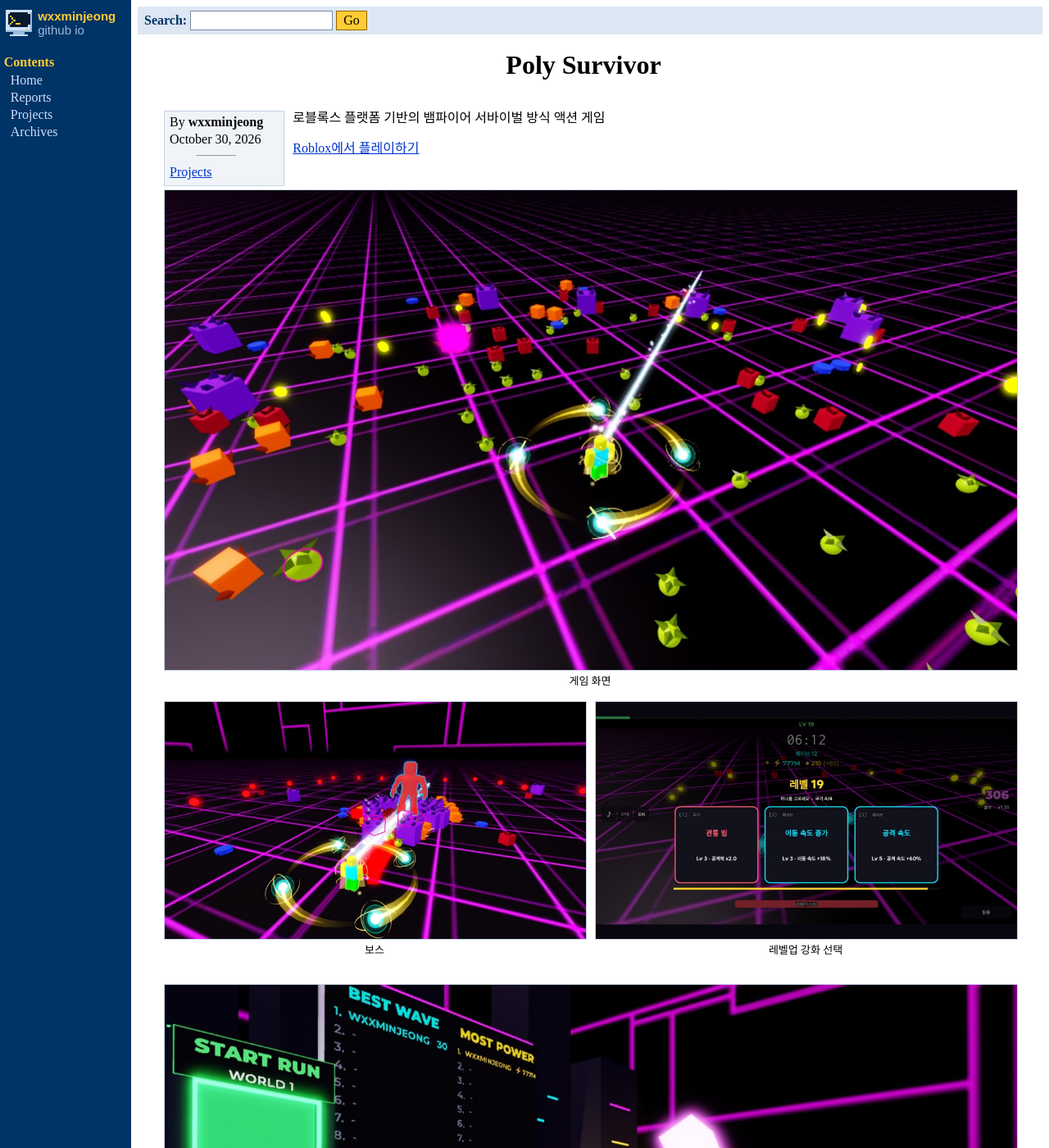
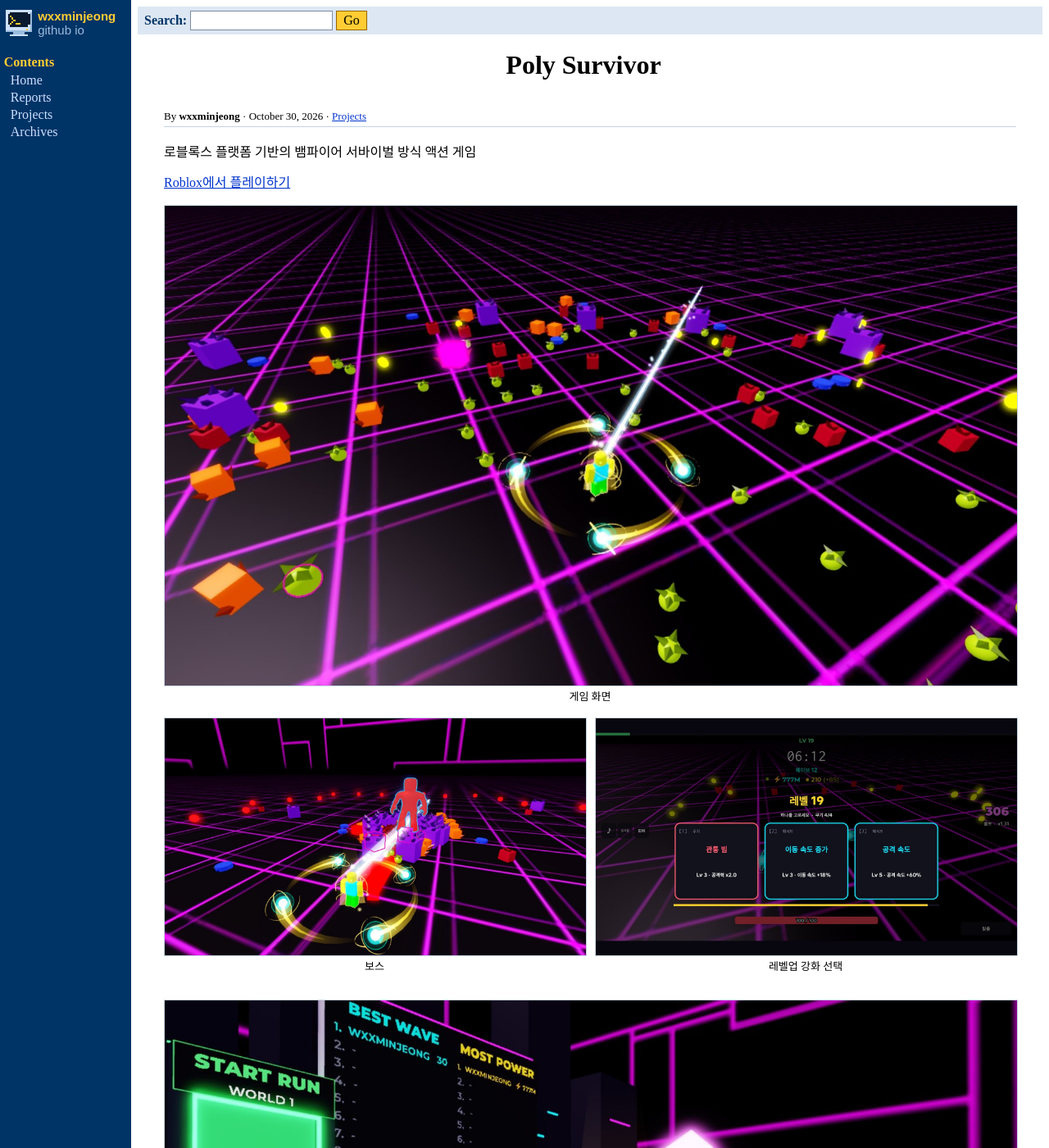
Before and after one commit to wxxminjeong/wxxminjeong.github.io, a Jekyll site: the page built from _posts/2026-10-30-poly-survivor.md, in a window 1280 px wide and 1400 px high. Shown: the whole window at 82% size. Built offline with Jekyll 4.4.1, drawn with Linux system fonts in a browser that asks for light colours; comment, search, counter and statistics services are not loaded.

Commit message:
Post page: replace the floating byline box with one line above the text
Co-Authored-By: Claude Opus 5.5 <noreply@anthropic.com>
Claude-Session: https://claude.ai/code/session_01RuTpTZjHqmqvmhKrHAEBWS

```diff
--- a/_layouts/post.html
+++ b/_layouts/post.html
@@ -5,13 +5,8 @@ layout: default
 <h1>{{ page.title }}</h1>
 </div>
 <div class="ArticleText" id="content"{% if page.lang %} lang="{{ page.lang }}"{% endif %}>
-<div class="FeatureByline">
-By <b>{{ site.author }}</b><br>{% include date.html date=page.date %}
-{%- if page.category %}
-<hr>
-<a href="{{ '/' | append: page.category | slugify | append: '/' | relative_url }}">{{ page.category }}</a>
-{%- endif %}
-</div>
+<p class="Byline">By <b>{{ site.author }}</b> &middot; {% include date.html date=page.date %}
+{%- if page.category %} &middot; <a href="{{ '/' | append: page.category | slugify | append: '/' | relative_url }}">{{ page.category }}</a>{% endif %}</p>
 {{ content }}
 <br clear="all">
 <div class="yaflex">
--- a/assets/css/style.css
+++ b/assets/css/style.css
@@ -183,15 +183,12 @@ div.BlurbListing.intro { margin-bottom: 120px; }
 p.Feature { margin: 0 0 2px 1em; text-indent: -1em; }
 
 /* 글 본문 */
-div.FeatureByline {
-  float: left;
-  max-width: 20em;
-  margin: 2px 10px 4px 0;
-  padding: 2px 25px 5px 6px;
-  background-color: var(--panel-bg);
-  border: 1px solid var(--panel-edge);
+p.Byline {
+  margin: 0 0 1.5em;
+  padding-bottom: 4px;
+  font-size: small;
+  border-bottom: 1px solid var(--panel-edge);
 }
-div.FeatureByline hr { width: 40%; }
 
 div.ArticleText h2,
 div.ArticleText h3,
@@ -325,7 +322,6 @@ div.FormattedComment { padding: 0 4px; white-space: pre-wrap; }
   .navmenu > li + li { display: none; }
   .topnav { margin: 0.5em; }
   .maincolumn { padding: 0 0.5em; }
-  div.FeatureByline { float: none; max-width: none; margin: 0 0 1em; }
   .footer { padding-left: 0; }
   div.yaflex { flex-direction: column; gap: 0.3em; }
   div.shots { grid-template-columns: minmax(0, 1fr); }
```
